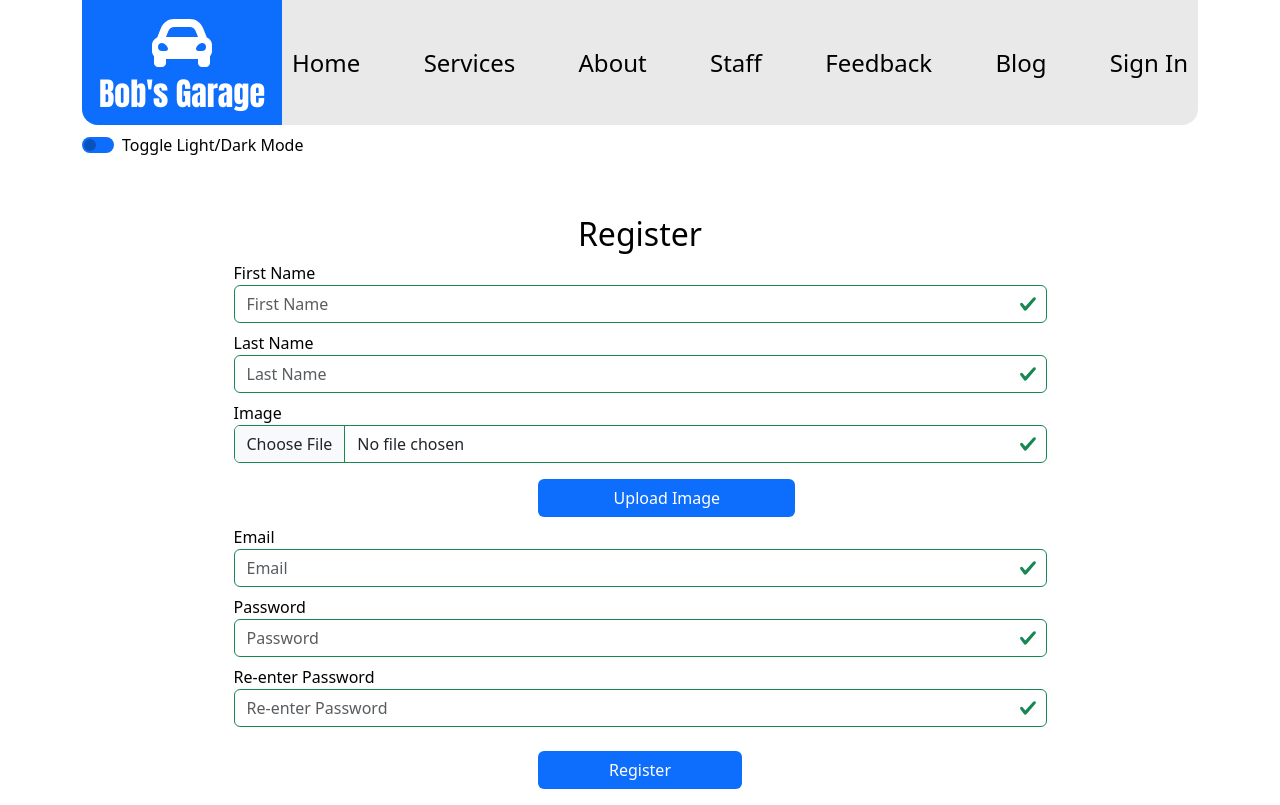
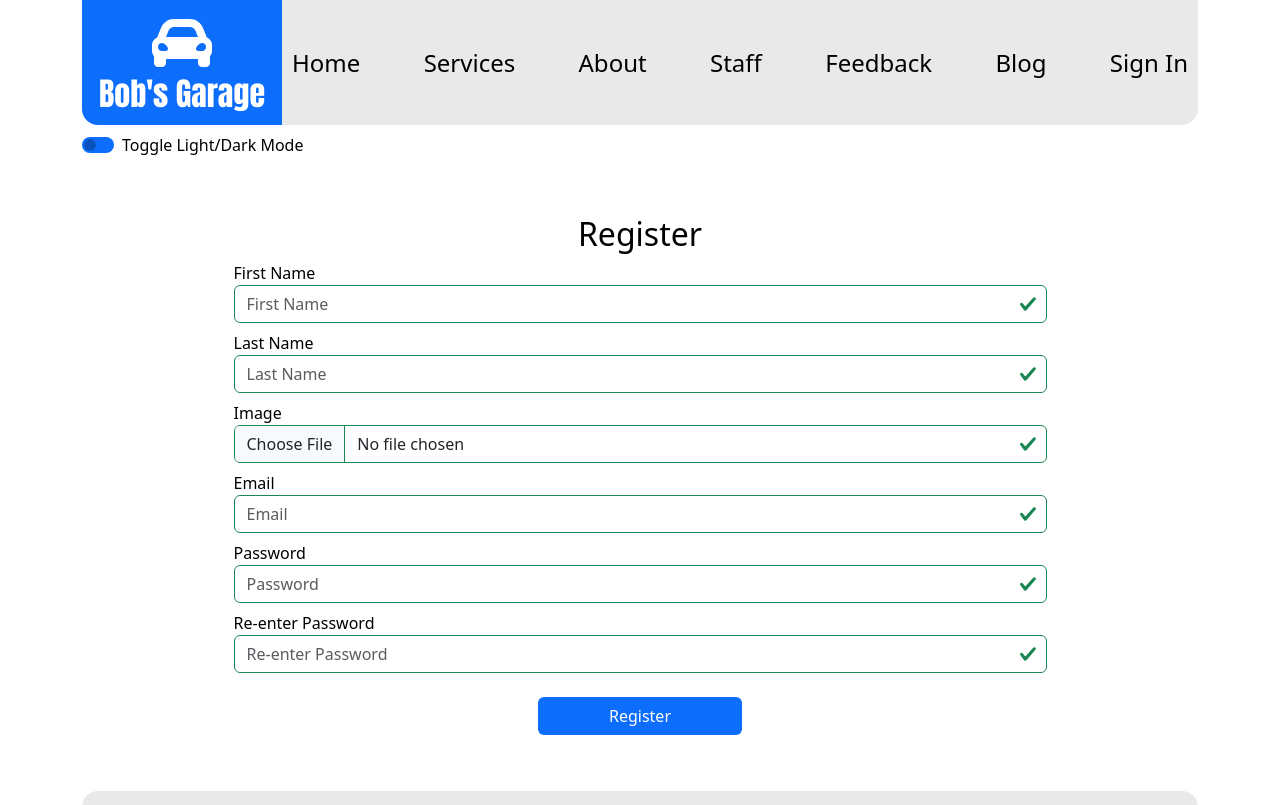
Before and after one commit to Matt-Bruce111/bobs-garage-frontend, a React (Create React App) app: page /register in a window 1280 px wide. Shown: the top 805 px of the page. Built offline with nearby package versions, Linux system fonts and the light colour scheme.

Commit message:
Streamlined Register Process

```diff
--- a/src/components/auth/Register.js
+++ b/src/components/auth/Register.js
@@ -11,7 +11,7 @@ import { v4 } from 'uuid'
 import { register } from '../../actions/authActions'
 
 // Destructure props
-const Register = ({register, isAuthenticated}) => {
+const Register = ({register}) => {
   // Set up state
   const [formData, setFormData] = useState({
     firstName: '',
@@ -23,6 +23,9 @@ const Register = ({register, isAuthenticated}) => {
     errors: {}
   })
 
+  // Destructure state
+  var { firstName, lastName, email, image, password, passwordCompare, errors } = formData
+
   // Create image state
   const [imageUpload, setImageUpload] = useState(null)
 
@@ -30,18 +33,14 @@ const Register = ({register, isAuthenticated}) => {
   const uploadImage = async () => {
     if(imageUpload == null) return;
     const imageRef = ref(storage, `images/${imageUpload.name + v4()}`)
-    uploadBytes(imageRef, imageUpload).then(() => {
-      getDownloadURL(imageRef).then((url) => {
+    await uploadBytes(imageRef, imageUpload).then(async () => {
+      await getDownloadURL(imageRef).then((url) => {
         console.log(url)
-        setFormData({ ...formData, image: url })
-        alert('Image uploaded successfully')
+        console.log('Image Uploaded')
+        image = url
       })
-
     })
   }
-
-  // Destructure state
-  const { firstName, lastName, email, image, password, passwordCompare, errors } = formData
 
   // Set up navigate hook
   const navigate = useNavigate();
@@ -53,6 +52,7 @@ const Register = ({register, isAuthenticated}) => {
   const onSubmit = async (e) => {
     // Prevent refresh
     e.preventDefault()
+
     console.log('On Submit Called - REGISTER')
 
     // Error checking
@@ -86,8 +86,6 @@ const Register = ({register, isAuthenticated}) => {
 
     // Upload image
     await uploadImage()
-    console.log(image)
-    console.log('Image uploaded')
 
     // Create a user object
     const user = { firstName, lastName, email, image, password }
@@ -97,7 +95,7 @@ const Register = ({register, isAuthenticated}) => {
     await register(user)
 
     // Redirect back to home page
-    navigate('/login')
+    navigate('/home')
   }
 
   return (
@@ -133,17 +131,6 @@ const Register = ({register, isAuthenticated}) => {
             {errors.lastName && <div className='invalid-feedback'>{errors.lastName}</div>}
           </div>
           <div className='mb-2'>
-            {/* <label htmlFor='image' className='text-light'>Image</label>
-            <input
-              type='text'
-              className={`form-control ${errors.image ? "is-invalid" : 'is-valid'}`}
-              id='image'
-              placeholder='Image'
-              name='image'
-              value={image}
-              onChange={e => onChange(e)}
-            />
-            {errors.image && <div className='invalid-feedback'>{errors.image}</div>} */}
             <label htmlFor='image'>Image</label>
             <input
               type='file'
@@ -154,9 +141,6 @@ const Register = ({register, isAuthenticated}) => {
               //value={image}
               onChange={(e) => {setImageUpload(e.target.files[0])}}
             />
-            <div className='d-grid pt-3 w-25 mx-auto'>
-              <input onClick={uploadImage} value='Upload Image' className='btn add-content-button'/>
-            </div>
             {errors.image && <div className='invalid-feedback'>{errors.image}</div>}
           </div>
           <div className='mb-2'>
--- a/src/reducers/authReducer.js
+++ b/src/reducers/authReducer.js
@@ -4,7 +4,8 @@ import {
   LOGIN_SUCCESS,
   LOGIN_FAIL,
   LOGOUT,
-  ACCOUNT_DELETED
+  ACCOUNT_DELETED,
+  REGISTER_SUCCESS
 } from '../actions/types'
 
 // Set up initial state
@@ -25,6 +26,16 @@ export default function authReducer(state = initialState, action) {
   const { payload, type } = action;
 
   switch(type) {
+    // Successful regstration
+    case REGISTER_SUCCESS:
+      localStorage.setItem('token', payload.token);
+      return {
+        ...state,
+        ...payload,
+        isAuthenticated: true,
+        loading: false
+      }
+
     // Successful login
     case LOGIN_SUCCESS:
       localStorage.setItem('token', payload.token);
```
